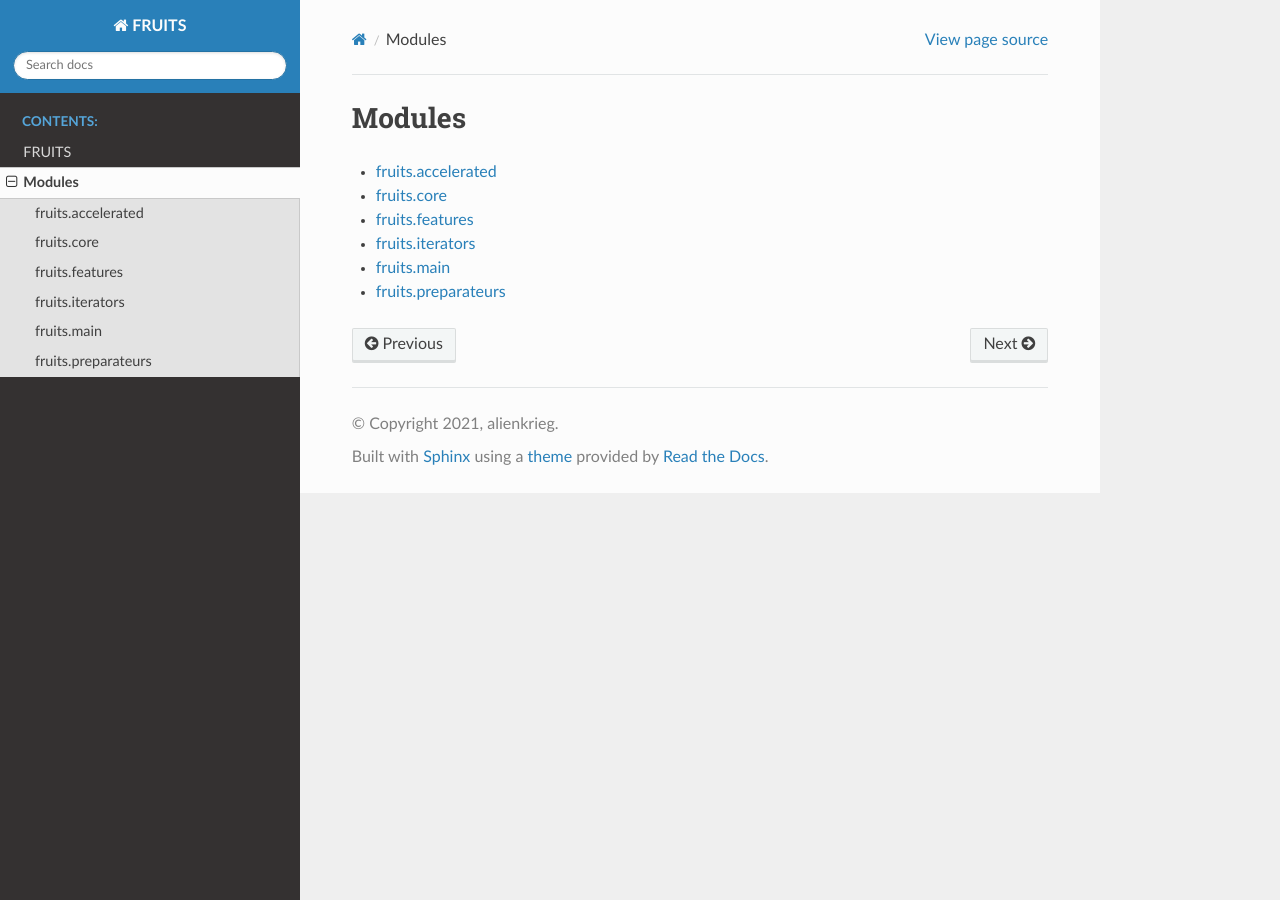
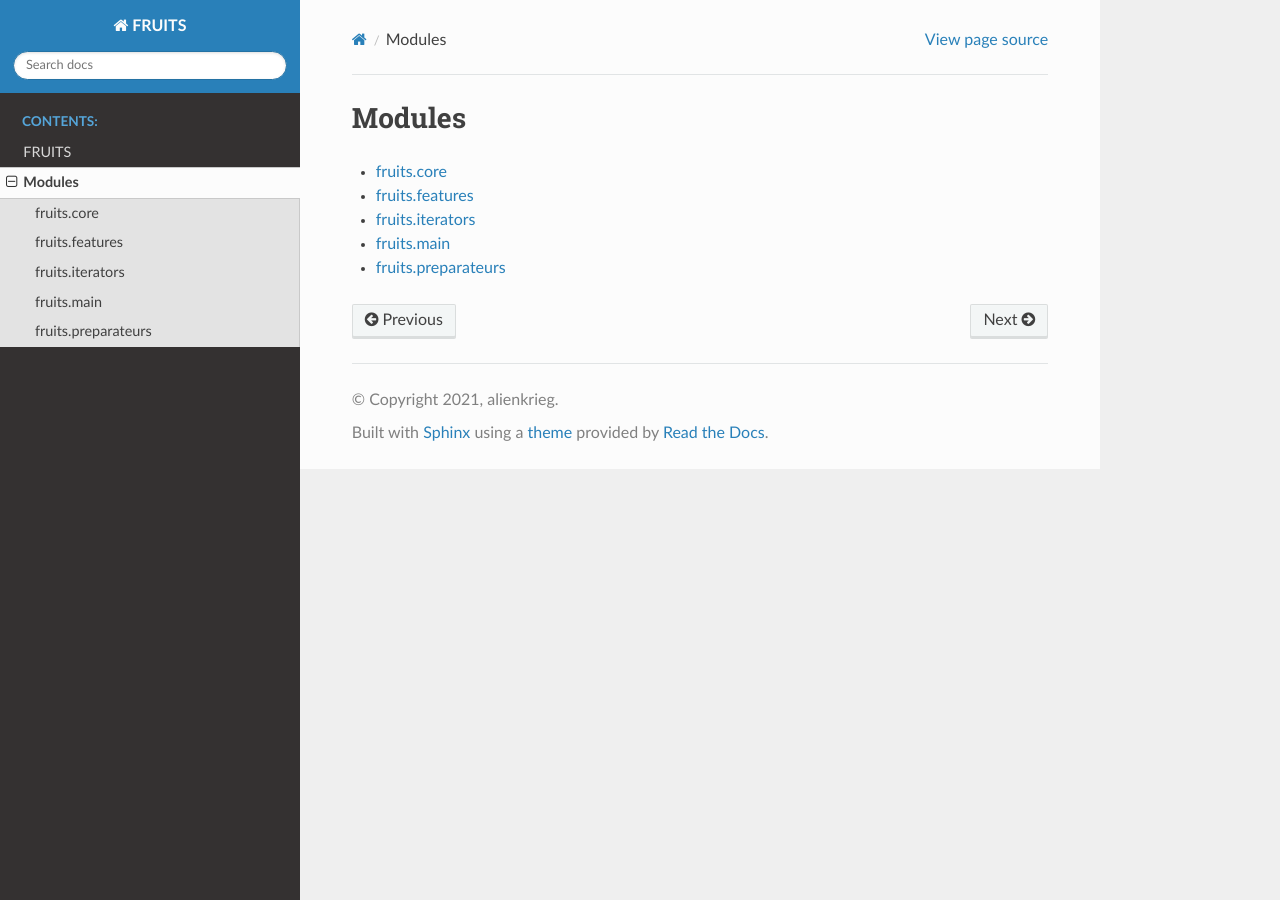
Before and after one commit to irkri/fruits, a Sphinx documentation site: the page built from docs/source/modules.rst, in a window 1280 px wide. Built offline with Sphinx 7.4.7 and the Read the Docs theme 2.0.0, drawn with Linux system fonts in a browser that asks for light colours.

Commit message:
remove private module _accelerated from documentation

```diff
--- a/docs/source/fruits.rst
+++ b/docs/source/fruits.rst
@@ -1,11 +1,3 @@
-fruits.accelerated
--------------------------
-
-.. automodule:: fruits.accelerated
-   :members:
-   :undoc-members:
-   :show-inheritance:
-
 fruits.core
 ------------------
 
```
